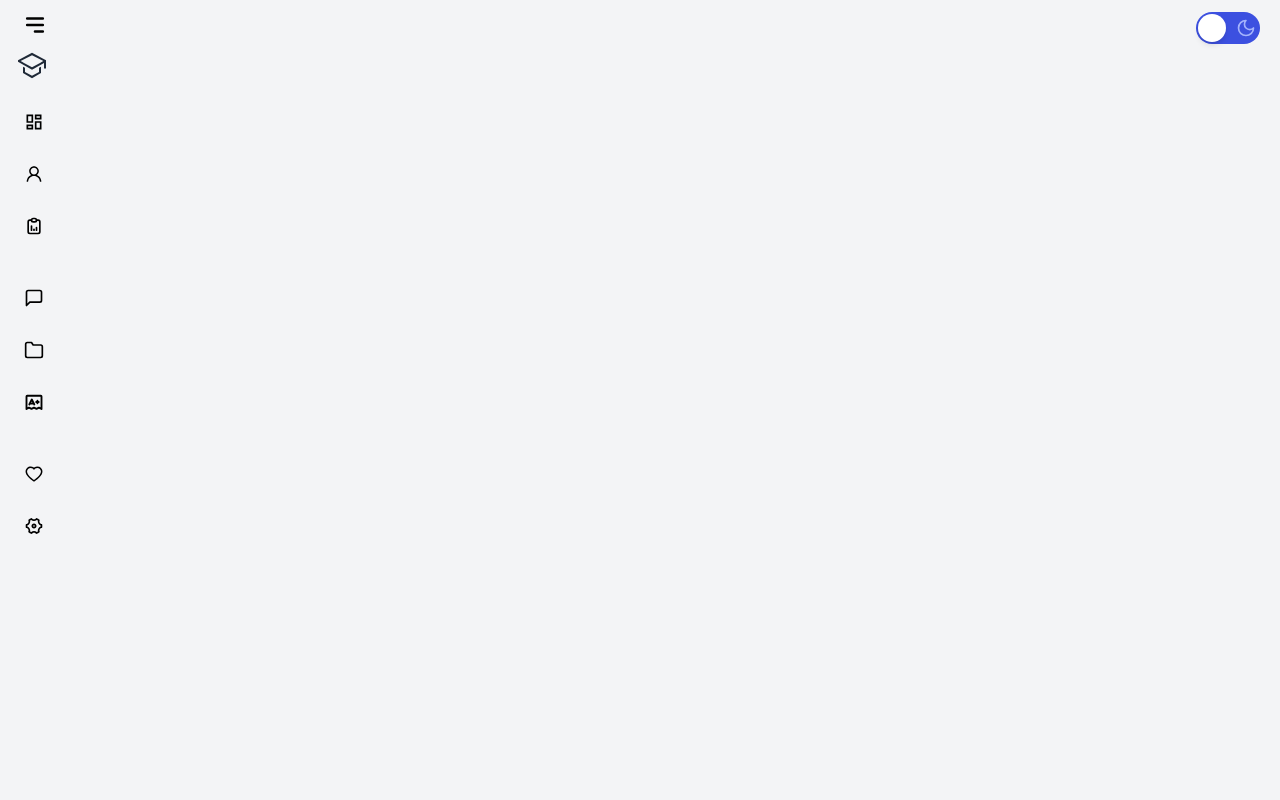
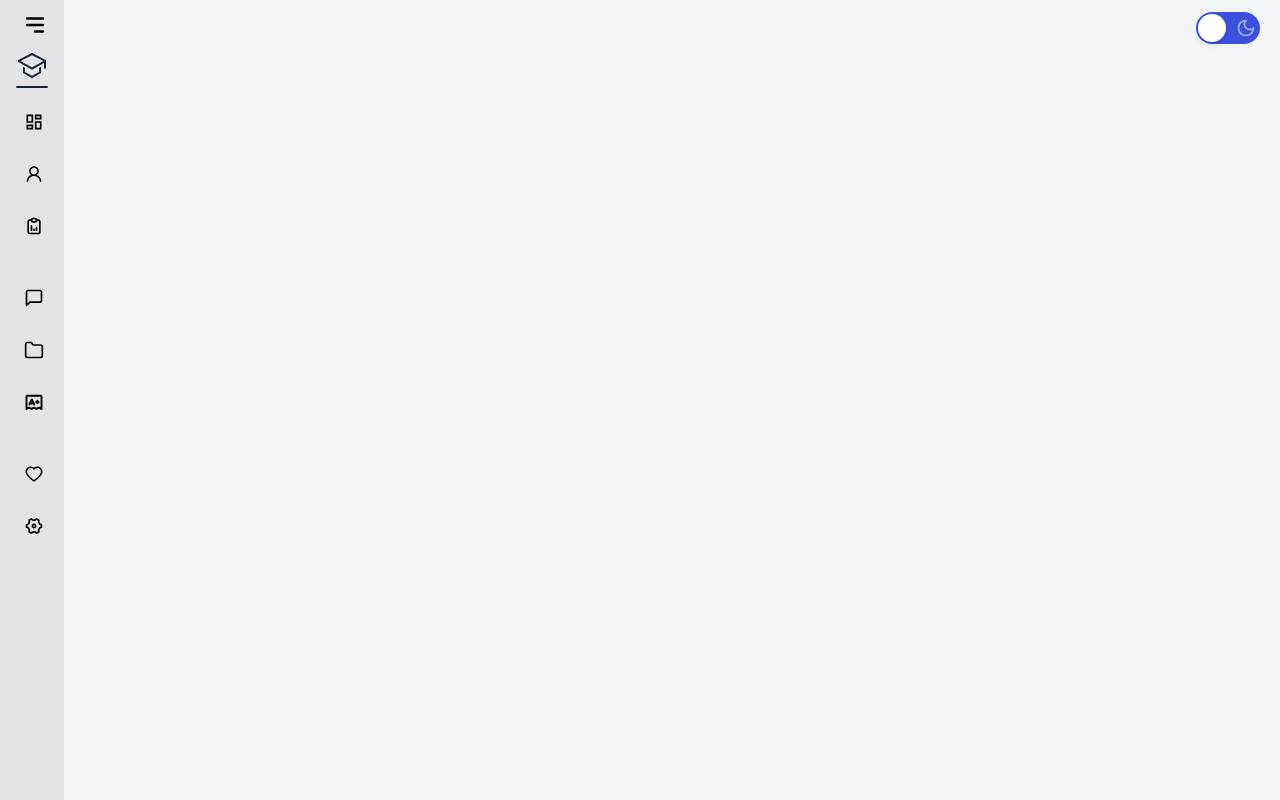
Before and after one commit to Kartikey2011yadav/EduWizTesting-Teacher-Portal, a React (Vite) app: page / in a window 1280 px wide. Built offline with nearby package versions, Linux system fonts and the light colour scheme.

Commit message:
nav bar complet

```diff
--- a/src/SideBar/SideBar.jsx
+++ b/src/SideBar/SideBar.jsx
@@ -14,8 +14,8 @@ const SideBar = () => {
     const menus = [
         { name: "Dashboard", link: "/", icon: MdOutlineDashboard },
         { name: "User", link: "/", icon: AiOutlineUser },
-        { name: "Analytics", link: "/", icon: TbReportAnalytics,},
-        { name: "Paper Upload", link: "/", icon: FiMessageSquare, margin: true},
+        { name: "Analytics", link: "/", icon: TbReportAnalytics, },
+        { name: "Paper Upload", link: "/", icon: FiMessageSquare, margin: true },
         { name: "Content Upload", link: "/", icon: FiFolder },
         { name: "Assessments", link: "/", icon: PiExamBold },
         { name: "Checking & Results", link: "/", icon: AiOutlineHeart, margin: true },
@@ -26,7 +26,7 @@ const SideBar = () => {
     return (
 
         <div
-            className={` ${ isDark && "bg-black" } min-h-screen ${open ? "w-60" : "w-16"
+            className={` ${isDark ? "bg-black" : " bg-zinc-200"} min-h-screen ${open ? "w-60" : "w-16"
                 } duration-500 text-gray-100 px-4`}
         >
             <div className="py-3 flex justify-end">
@@ -37,8 +37,8 @@ const SideBar = () => {
                 />
             </div>
             <div>
-                <img src={isDark? logodark: logolight } alt="" />
-                <hr className="h-0.5 bg-gray-100 border-0 rounded md:my-1 dark:bg-gray-3"></hr>
+                <img src={isDark ? logodark : logolight} alt="" />
+                <hr className={`h-0.5 bg-gray-100 border-0 rounded md:my-1 ${isDark ? "dark:bg-gray-3" : " bg-black"} `} />
             </div>
             <div className="mt-4 flex flex-col gap-4 relative">
                 {menus?.map((menu, i) => (
@@ -46,7 +46,7 @@ const SideBar = () => {
                         to={menu?.link}
                         key={i}
                         className={` ${menu?.margin && "mt-5"
-                            } group flex items-center text-sm  gap-3.5 font-medium p-2 hover:bg-blue-800 rounded-md`}
+                            } group flex items-center text-sm gap-3.5 font-medium p-2 ${isDark ? "hover:bg-blue-800" : "hover:bg-blue-500"} rounded-md`}
                     >
 
                         <div>{React.createElement(menu?.icon, { size: "20" })}</div>
@@ -61,7 +61,7 @@ const SideBar = () => {
                         </h2>
                         <h2
                             className={`${open && "hidden"
-                                } absolute left-48 bg-black font-semibold whitespace-pre text-gray-900 rounded-md drop-shadow-lg px-0 py-0 w-0 overflow-hidden group-hover:px-2 group-hover:py-1 group-hover:left-14 group-hover:duration-300 group-hover:w-fit  `}
+                                } absolute left-48 ${isDark ? "bg-black" : "bg-white"} font-semibold whitespace-pre text-gray-900 rounded-md drop-shadow-lg px-0 py-0 w-0 overflow-hidden group-hover:px-2 group-hover:py-1 group-hover:left-14 group-hover:duration-300 group-hover:w-fit  `}
                         >
                             {menu?.name}
                         </h2>
```
